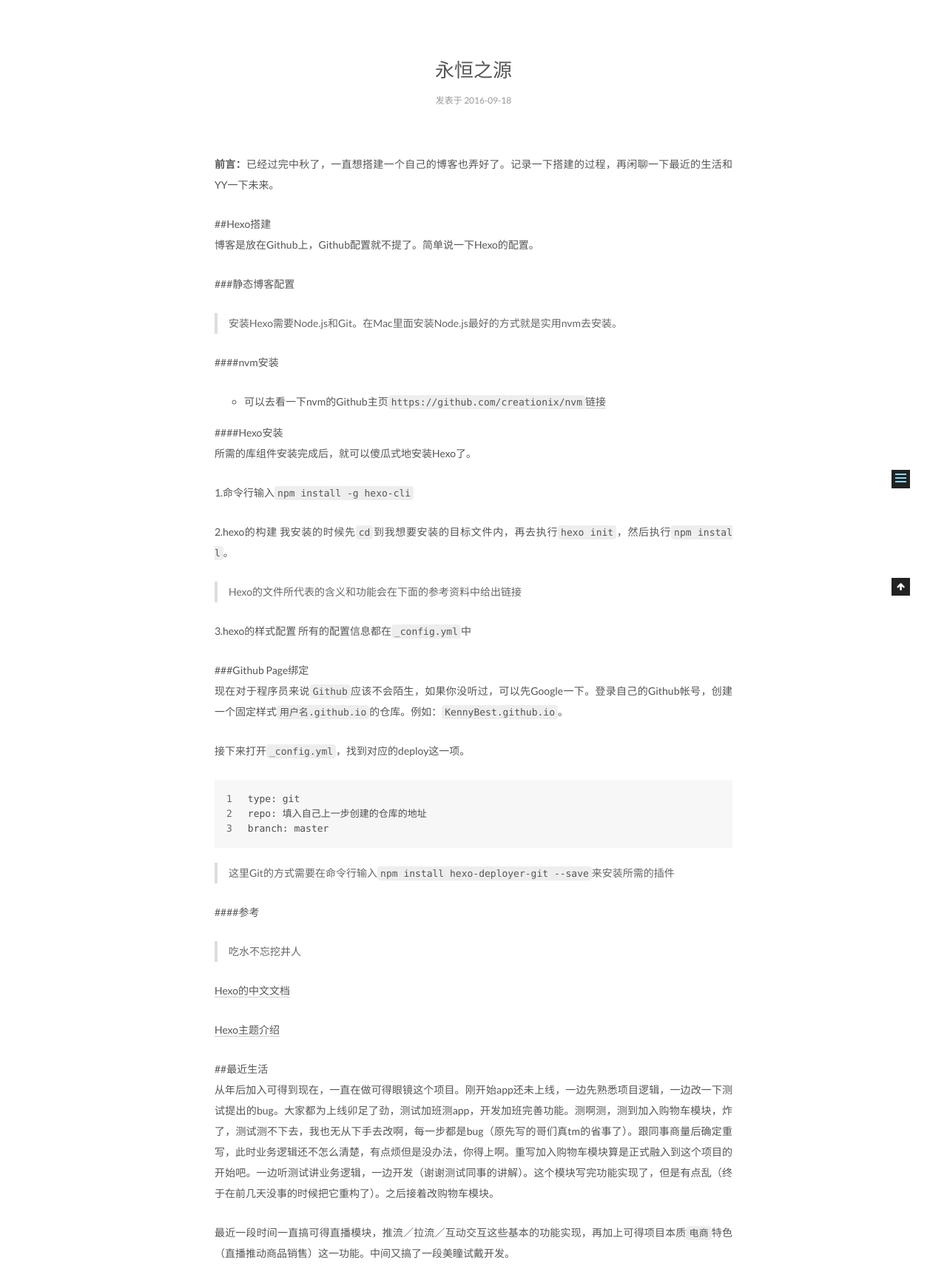
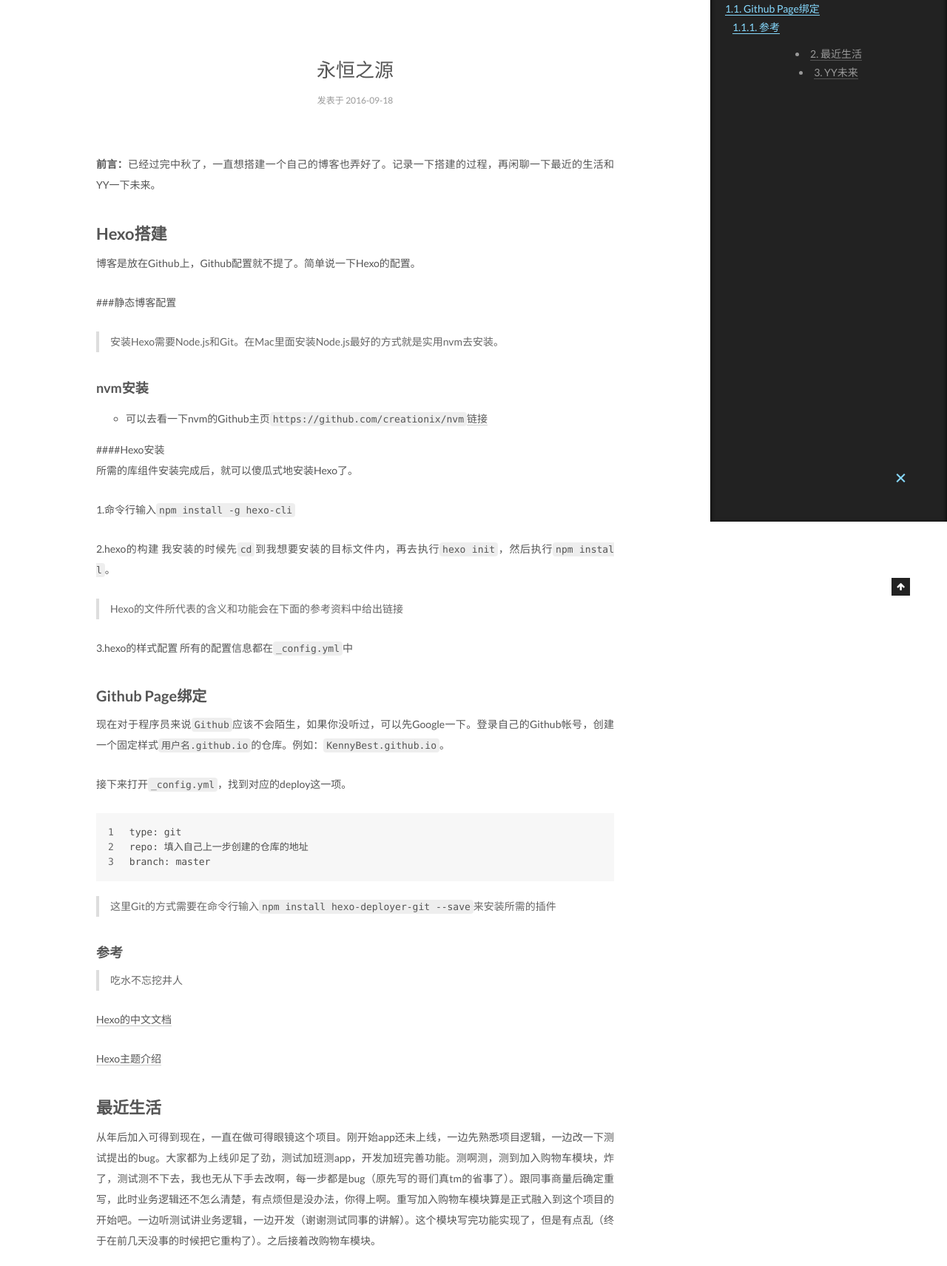
Before and after one commit to KennyBest/KennyBest.github.io, a plain HTML site: page 2016/09/18/最近一段生活/index.html in a window 1280 px wide. Shown: the part 95-1806 px from the top of the page at 74% size. Drawn offline with Linux system fonts and the light colour scheme.

Commit message:
Site updated: 2016-10-26 00:18:36

```diff
--- a/2016/09/18/最近一段生活/index.html
+++ b/2016/09/18/最近一段生活/index.html
@@ -85,39 +85,36 @@
 
 
 <meta name="description" content="前言：已经过完中秋了，一直想搭建一个自己的博客也弄好了。记录一下搭建的过程，再闲聊一下最近的生活和YY一下未来。
-##Hexo搭建博客是放在Github上，Github配置就不提了。简单说一下Hexo的配置。
+Hexo搭建博客是放在Github上，Github配置就不提了。简单说一下Hexo的配置。
 ###静态博客配置
 
 安装Hexo需要Node.js和Git。在Mac里面安装Node.js最好的方式就是实用nvm去安装。
 
-####nvm安装
-
-可以去看一下nvm的Github主页ht">
+nvm安装
+可以去看一下nvm的Github主页https://g">
 <meta property="og:type" content="article">
 <meta property="og:title" content="永恒之源">
 <meta property="og:url" content="http://yoursite.com/2016/09/18/最近一段生活/index.html">
 <meta property="og:site_name" content="李令洁的博客">
 <meta property="og:description" content="前言：已经过完中秋了，一直想搭建一个自己的博客也弄好了。记录一下搭建的过程，再闲聊一下最近的生活和YY一下未来。
-##Hexo搭建博客是放在Github上，Github配置就不提了。简单说一下Hexo的配置。
+Hexo搭建博客是放在Github上，Github配置就不提了。简单说一下Hexo的配置。
 ###静态博客配置
 
 安装Hexo需要Node.js和Git。在Mac里面安装Node.js最好的方式就是实用nvm去安装。
 
-####nvm安装
-
-可以去看一下nvm的Github主页ht">
-<meta property="og:updated_time" content="2016-10-25T16:11:33.000Z">
+nvm安装
+可以去看一下nvm的Github主页https://g">
+<meta property="og:updated_time" content="2016-10-25T16:18:25.000Z">
 <meta name="twitter:card" content="summary">
 <meta name="twitter:title" content="永恒之源">
 <meta name="twitter:description" content="前言：已经过完中秋了，一直想搭建一个自己的博客也弄好了。记录一下搭建的过程，再闲聊一下最近的生活和YY一下未来。
-##Hexo搭建博客是放在Github上，Github配置就不提了。简单说一下Hexo的配置。
+Hexo搭建博客是放在Github上，Github配置就不提了。简单说一下Hexo的配置。
 ###静态博客配置
 
 安装Hexo需要Node.js和Git。在Mac里面安装Node.js最好的方式就是实用nvm去安装。
 
-####nvm安装
-
-可以去看一下nvm的Github主页ht">
+nvm安装
+可以去看一下nvm的Github主页https://g">
 
 
 
@@ -301,13 +298,12 @@
 
 
         <p><strong>前言：</strong>已经过完中秋了，一直想搭建一个自己的博客也弄好了。记录一下搭建的过程，再闲聊一下最近的生活和YY一下未来。</p>
-<p>##Hexo搭建<br>博客是放在Github上，Github配置就不提了。简单说一下Hexo的配置。</p>
+<h2 id="Hexo搭建"><a href="#Hexo搭建" class="headerlink" title="Hexo搭建"></a>Hexo搭建</h2><p>博客是放在Github上，Github配置就不提了。简单说一下Hexo的配置。</p>
 <p>###静态博客配置</p>
 <blockquote>
 <p>安装Hexo需要Node.js和Git。在Mac里面安装Node.js最好的方式就是实用nvm去安装。</p>
 </blockquote>
-<p>####nvm安装</p>
-<ul>
+<h4 id="nvm安装"><a href="#nvm安装" class="headerlink" title="nvm安装"></a>nvm安装</h4><ul>
 <li>可以去看一下nvm的Github主页<code>https://github.com/creationix/nvm</code><a href="https://github.com/creationix/nvm" target="_blank" rel="external">链接</a></li>
 </ul>
 <p>####Hexo安装<br>所需的库组件安装完成后，就可以傻瓜式地安装Hexo了。</p>
@@ -317,24 +313,23 @@
 <p>Hexo的文件所代表的含义和功能会在下面的参考资料中给出链接</p>
 </blockquote>
 <p>3.hexo的样式配置 所有的配置信息都在<code>_config.yml</code>中</p>
-<p>###Github Page绑定<br>现在对于程序员来说<code>Github</code>应该不会陌生，如果你没听过，可以先Google一下。登录自己的Github帐号，创建一个固定样式<code>用户名.github.io</code>的仓库。例如：<code>KennyBest.github.io</code>。</p>
+<h3 id="Github-Page绑定"><a href="#Github-Page绑定" class="headerlink" title="Github Page绑定"></a>Github Page绑定</h3><p>现在对于程序员来说<code>Github</code>应该不会陌生，如果你没听过，可以先Google一下。登录自己的Github帐号，创建一个固定样式<code>用户名.github.io</code>的仓库。例如：<code>KennyBest.github.io</code>。</p>
 <p>接下来打开<code>_config.yml</code>，找到对应的deploy这一项。</p>
 <figure class="highlight plain"><table><tr><td class="gutter"><pre><div class="line">1</div><div class="line">2</div><div class="line">3</div></pre></td><td class="code"><pre><div class="line">type: git</div><div class="line">repo: 填入自己上一步创建的仓库的地址</div><div class="line">branch: master</div></pre></td></tr></table></figure>
 <blockquote>
 <p>这里Git的方式需要在命令行输入<code>npm install hexo-deployer-git --save</code>来安装所需的插件</p>
 </blockquote>
-<p>####参考</p>
-<blockquote>
+<h4 id="参考"><a href="#参考" class="headerlink" title="参考"></a>参考</h4><blockquote>
 <p>吃水不忘挖井人</p>
 </blockquote>
 <p><a href="https://hexo.io/zh-cn/docs" target="_blank" rel="external">Hexo的中文文档</a></p>
 <p><a href="http://www.zhihu.com/question/24422335" target="_blank" rel="external">Hexo主题介绍</a></p>
-<p>##最近生活<br>  从年后加入可得到现在，一直在做可得眼镜这个项目。刚开始app还未上线，一边先熟悉项目逻辑，一边改一下测试提出的bug。大家都为上线卯足了劲，测试加班测app，开发加班完善功能。测啊测，测到加入购物车模块，炸了，测试测不下去，我也无从下手去改啊，每一步都是bug（原先写的哥们真tm的省事了）。跟同事商量后确定重写，此时业务逻辑还不怎么清楚，有点烦但是没办法，你得上啊。重写加入购物车模块算是正式融入到这个项目的开始吧。一边听测试讲业务逻辑，一边开发（谢谢测试同事的讲解）。这个模块写完功能实现了，但是有点乱（终于在前几天没事的时候把它重构了）。之后接着改购物车模块。</p>
+<h2 id="最近生活"><a href="#最近生活" class="headerlink" title="最近生活"></a>最近生活</h2><p>  从年后加入可得到现在，一直在做可得眼镜这个项目。刚开始app还未上线，一边先熟悉项目逻辑，一边改一下测试提出的bug。大家都为上线卯足了劲，测试加班测app，开发加班完善功能。测啊测，测到加入购物车模块，炸了，测试测不下去，我也无从下手去改啊，每一步都是bug（原先写的哥们真tm的省事了）。跟同事商量后确定重写，此时业务逻辑还不怎么清楚，有点烦但是没办法，你得上啊。重写加入购物车模块算是正式融入到这个项目的开始吧。一边听测试讲业务逻辑，一边开发（谢谢测试同事的讲解）。这个模块写完功能实现了，但是有点乱（终于在前几天没事的时候把它重构了）。之后接着改购物车模块。</p>
 <p>  最近一段时间一直搞可得直播模块，推流／拉流／互动交互这些基本的功能实现，再加上可得项目本质<code>电商</code>特色（直播推动商品销售）这一功能。中间又搞了一段美瞳试戴开发。</p>
 <blockquote>
 <p>中间由于大家都懂的原因，心态出现了一次落潮</p>
 </blockquote>
-<p>##YY未来<br>未来到底是什么样子？我不知道，所以只能YY一下。我喜欢技术，但是还不是很纯粹（纯粹算是理想）。</p>
+<h2 id="YY未来"><a href="#YY未来" class="headerlink" title="YY未来"></a>YY未来</h2><p>未来到底是什么样子？我不知道，所以只能YY一下。我喜欢技术，但是还不是很纯粹（纯粹算是理想）。</p>
 <p>我希望自己未来是多姿多彩的，充满阳光。</p>
 <blockquote>
 <p>我喜欢C++，没有任何原因的喜欢。</p>
@@ -505,7 +500,7 @@
 
 
 
-              <p class="post-toc-empty">此文章未包含目录</p>
+              <div class="post-toc-content"><ol class="nav"><li class="nav-item nav-level-2"><a class="nav-link" href="#Hexo搭建"><span class="nav-number">1.</span> <span class="nav-text">Hexo搭建</span></a><ol class="nav-child"><li class="nav-item nav-level-4"><a class="nav-link" href="#nvm安装"><span class="nav-number">1.0.1.</span> <span class="nav-text">nvm安装</span></a></li></ol></li><li class="nav-item nav-level-3"><a class="nav-link" href="#Github-Page绑定"><span class="nav-number">1.1.</span> <span class="nav-text">Github Page绑定</span></a><ol class="nav-child"><li class="nav-item nav-level-4"><a class="nav-link" href="#参考"><span class="nav-number">1.1.1.</span> <span class="nav-text">参考</span></a></li></ol></li></ol></li><li class="nav-item nav-level-2"><a class="nav-link" href="#最近生活"><span class="nav-number">2.</span> <span class="nav-text">最近生活</span></a></li><li class="nav-item nav-level-2"><a class="nav-link" href="#YY未来"><span class="nav-number">3.</span> <span class="nav-text">YY未来</span></a></li></ol></div>
 
           </div>
         </section>
--- a/css/main.css
+++ b/css/main.css
@@ -1663,7 +1663,7 @@ pre .javascript .function {
   width: 4px;
   height: 4px;
   border-radius: 50%;
-  background: #41ffff;
+  background: #bddb24;
 }
 .links-of-blogroll {
   font-size: 13px;
```
Also changed, not shown: index.html (+6 -8 lines).
